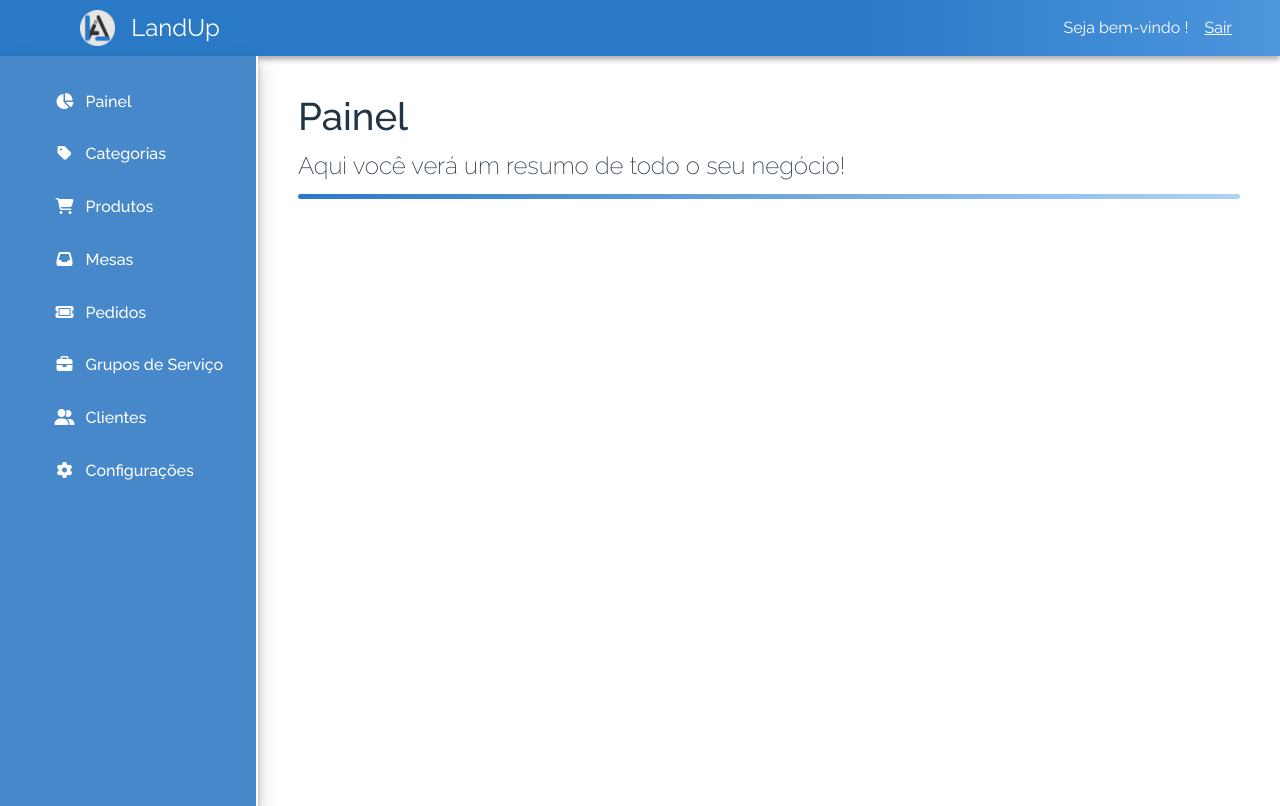
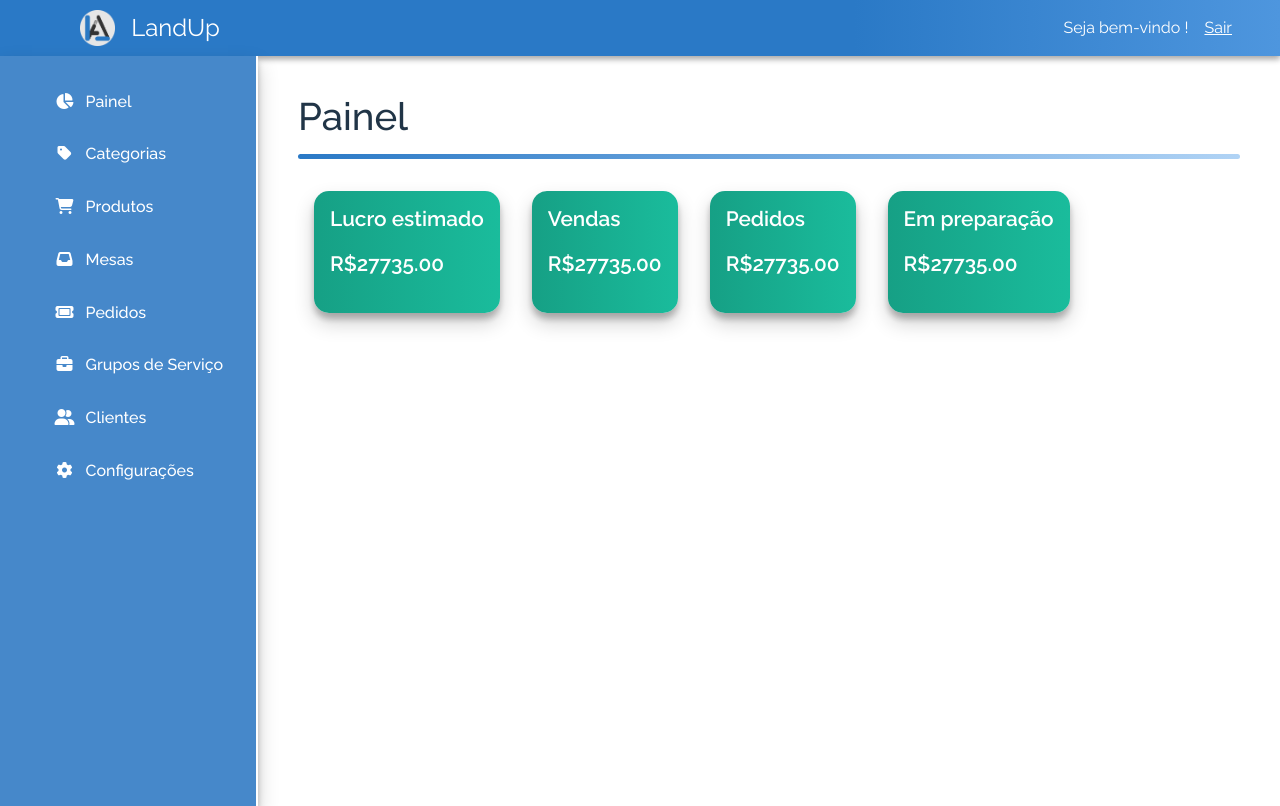
Before and after one commit to gabeFrancisco/RestaurantSuitWeb, a React (Vite) app in the folder restaurantsuit/: page /dashboard in a window 1280 px wide. Built offline with nearby package versions, Linux system fonts and the light colour scheme; no server answers; sample sign-in values are in the browser's storage.

Commit message:
Moved and fixed folders for TableRows and Field inside components folder

```diff
--- a/restaurantsuit/src/components/CategoryTable/CategoryTable.tsx
+++ b/restaurantsuit/src/components/CategoryTable/CategoryTable.tsx
@@ -1,5 +1,5 @@
 import React, { useEffect, useState } from "react";
-import CategoryRow from "../../TableRows/CategoryRow/CategoryRow";
+import CategoryRow from "../tableRows/CategoryRow/CategoryRow";
 import { fetchAllCategories } from "../../store/features/categoriesSlice";
 import { useAppDispatch, useAppSelector } from "../../store/store";
 
--- a/restaurantsuit/src/TableRows/CategoryRow/CategoryRow.tsx
+++ b/restaurantsuit/src/components/TableRows/CategoryRow/CategoryRow.tsx
@@ -1,5 +1,5 @@
 import React, { useState } from "react";
-import CategoryRemovalModal from "../../modals/CategoryRemovalModal/CategoryRemovalModal";
+import CategoryRemovalModal from "../../../modals/CategoryRemovalModal/CategoryRemovalModal";
 
 import "./CategoryRow.css";
 
--- a/restaurantsuit/src/modals/CategoryRemovalModal/CategoryRemovalModal.tsx
+++ b/restaurantsuit/src/modals/CategoryRemovalModal/CategoryRemovalModal.tsx
@@ -30,7 +30,7 @@ export default function CategoryRemovalModal(props: Props) {
 
         <div className="Button-Area">
           <button className="btn-primary" onClick={() => props.closeHandler()}>
-            Cancel
+            Cancelar
           </button>
           <button
             className="btn-danger"
@@ -39,7 +39,7 @@ export default function CategoryRemovalModal(props: Props) {
               props.closeHandler()
             }}
           >
-            Remove!
+            Remover!
           </button>
         </div>
       </Modal>
--- /dev/null
+++ b/restaurantsuit/src/pages/Dashboard/Dashboard.css
@@ -0,0 +1,4 @@
+.Cards{
+  display: flex;
+  flex-direction: row;
+}
--- a/restaurantsuit/src/pages/Dashboard/Dashboard.tsx
+++ b/restaurantsuit/src/pages/Dashboard/Dashboard.tsx
@@ -1,14 +1,43 @@
 import React from "react";
+import DashboardCard from "../../widgets/DashboardCard/DashboardCard";
 import SectionTitle from "../../widgets/SectionTitle/SectionTitle";
+
+import './Dashboard.css'
 
 export default function Dashboard() {
   return (
     <div className="PageFade">
       <SectionTitle
         title="Painel"
-        subtitle="Aqui você verá um resumo de todo o seu negócio!"
+        // subtitle="Aqui você verá um resumo de todo o seu negócio!"
       />
 
+      <div className="Cards">
+        <DashboardCard
+          title="Lucro estimado"
+          data={27735}
+          currency={true}
+          theme="green"
+        />
+        <DashboardCard
+          title="Vendas"
+          data={27735}
+          currency={true}
+          theme="green"
+        />
+        <DashboardCard
+          title="Pedidos"
+          data={27735}
+          currency={true}
+          theme="green"
+        />
+         <DashboardCard
+          title="Em preparação"
+          data={27735}
+          currency={true}
+          theme="green"
+        />
+      </div>
     </div>
   );
 }
--- /dev/null
+++ b/restaurantsuit/src/widgets/DashboardCard/DashboardCard.css
@@ -0,0 +1,10 @@
+.DashboardCard{
+  background: linear-gradient(to left, #1abc9c, #16a085);
+  margin: 1rem;
+  padding: 1rem;
+  border-radius: 15px;
+  color: #fff;
+  font-weight: 600;
+  font-size: 1.3rem;
+  box-shadow: rgba(0, 0, 0, 0.19) 0px 10px 20px, rgba(0, 0, 0, 0.23) 0px 6px 6px;
+}
--- /dev/null
+++ b/restaurantsuit/src/widgets/DashboardCard/DashboardCard.tsx
@@ -0,0 +1,23 @@
+import React from "react";
+
+import './DashboardCard.css'
+
+interface Props {
+  title: string;
+  data: number;
+  theme: string;
+  currency: boolean;
+}
+
+export default function DashboardCard(props: Props) {
+  return (
+    <div className="DashboardCard">
+      {props.title}
+      {props.currency ? (
+        <p>{`R$${props.data.toFixed(2)}`}</p>
+      ) : (
+        <p>{props.data}</p>
+      )}
+    </div>
+  );
+}
--- a/restaurantsuit/src/widgets/SectionTitle/SectionTitle.tsx
+++ b/restaurantsuit/src/widgets/SectionTitle/SectionTitle.tsx
@@ -4,7 +4,7 @@ import './SectionTitle.css'
 
 interface Props{
   title: string,
-  subtitle: string
+  subtitle?: string
 }
 
 export default function SectionTitle(props: Props){
```
Also changed, not shown: restaurantsuit/src/components/TableRows/CategoryRow/CategoryRow.css (added).
